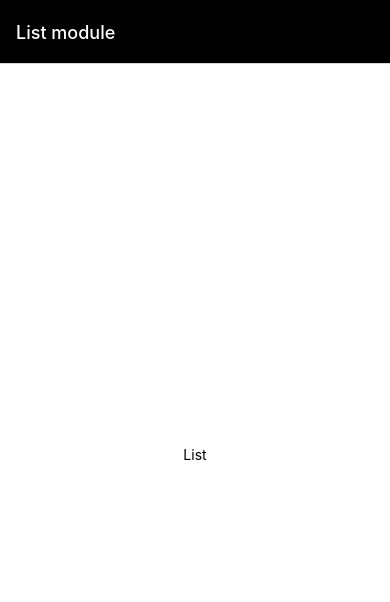
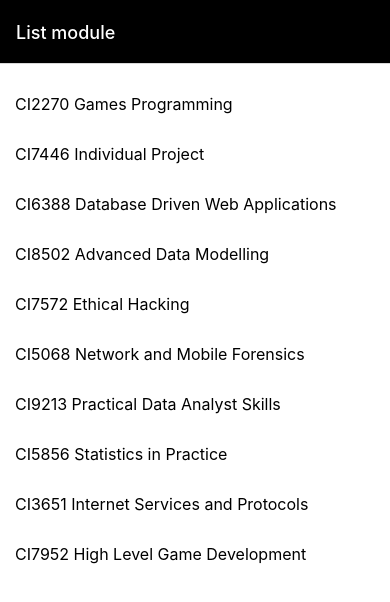
Before and after one commit to AdriSilveira/React-Native-crudler, a React Native app: screen /ModuleListScreen in a window 390 px wide. Shown: the top 602 px of the page. Built offline with nearby package versions, Linux system fonts and the light colour scheme.

Commit message:
Adding a flat file

```diff
--- /dev/null
+++ b/assets/src/data/modules.js
@@ -0,0 +1,93 @@
+const modules = [
+  {
+    ModuleID: 1,
+    ModuleName: " Games Programming",
+    ModuleCode: "CI2270",
+    ModuleLevel: 4,
+    ModuleLeaderID: 1,
+    ModuleImageURL:
+      "https://images.freeimages.com/images/small-previews/9b8/electronic-components-2-1242738.jpg",
+  },
+  {
+    ModuleID: 2,
+    ModuleName: " Individual Project",
+    ModuleCode: "CI7446",
+    ModuleLevel: 7,
+    ModuleLeaderID: 2,
+    ModuleImageURL:
+      "https://images.freeimages.com/images/small-previews/411/light-of-technology-1510575.jpg",
+  },
+  {
+    ModuleID: 3,
+    ModuleName: " Database Driven Web Applications",
+    ModuleCode: "CI6388",
+    ModuleLevel: 6,
+    ModuleLeaderID: 3,
+    ModuleImageURL:
+      "https://images.freeimages.com/images/small-previews/64b/vla-1-1315506.jpg",
+  },
+  {
+    ModuleID: 4,
+    ModuleName: " Advanced Data Modelling",
+    ModuleCode: "CI8502",
+    ModuleLevel: 6,
+    ModuleLeaderID: 4,
+    ModuleImageURL:
+      "https://images.freeimages.com/images/small-previews/293/cable-4-1243085.jpg",
+  },
+  {
+    ModuleID: 5,
+    ModuleName: " Ethical Hacking",
+    ModuleCode: "CI7572",
+    ModuleLevel: 7,
+    ModuleLeaderID: 5,
+    ModuleImageURL:
+      "https://images.freeimages.com/images/small-previews/fa1/cable-5-1243077.jpg",
+  },
+  {
+    ModuleID: 6,
+    ModuleName: " Network and Mobile Forensics",
+    ModuleCode: "CI5068",
+    ModuleLevel: 7,
+    ModuleLeaderID: 6,
+    ModuleImageURL:
+      "https://images.freeimages.com/images/small-previews/930/towertv-3-1423238.jpg",
+  },
+  {
+    ModuleID: 7,
+    ModuleName: " Practical Data Analyst Skills",
+    ModuleCode: "CI9213",
+    ModuleLevel: 5,
+    ModuleLeaderID: 7,
+    ModuleImageURL:
+      "https://images.freeimages.com/images/small-previews/cf5/cellphone-1313194.jpg",
+  },
+  {
+    ModuleID: 8,
+    ModuleName: " Statistics in Practice",
+    ModuleCode: "CI5856",
+    ModuleLevel: 7,
+    ModuleLeaderID: 8,
+    ModuleImageURL:
+      "https://images.freeimages.com/images/small-previews/4e8/sala-de-parto-03-1432033.jpg",
+  },
+  {
+    ModuleID: 9,
+    ModuleName: " Internet Services and Protocols",
+    ModuleCode: "CI3651",
+    ModuleLevel: 7,
+    ModuleLeaderID: 9,
+    ModuleImageURL:
+      "https://images.freeimages.com/images/small-previews/6cc/monitor-2-1242535.jpg",
+  },
+  {
+    ModuleID: 10,
+    ModuleName: " High Level Game Development",
+    ModuleCode: "CI7952",
+    ModuleLevel: 5,
+    ModuleLeaderID: null,
+    ModuleImageURL:
+      "https://images.freeimages.com/images/small-previews/402/rocket-in-the-museum-1450195.jpg",
+  },
+];
+export default modules;
--- a/assets/src/layout/Screen.js
+++ b/assets/src/layout/Screen.js
@@ -17,10 +17,9 @@
 
 const styles = StyleSheet.create({
   screen: {
+    padding: 15,
     flex: 1,
     backgroundColor: "#fff",
-    alignItems: "center",
-    justifyContent: "center",
   },
 });
 export default Screen;
--- a/assets/src/screens/ModuleListScreen.js
+++ b/assets/src/screens/ModuleListScreen.js
@@ -1,19 +1,49 @@
-import { StyleSheet, Text } from "react-native";
+import { Pressable, ScrollView, StyleSheet, Text, View } from "react-native";
 import Screen from "../layout/Screen";
+import initialModules from "../data/modules.js";
 
 export const ModuleListScreen = () => {
   //Initialisation----------------------------------------
+  const modules = initialModules;
+  const handleSelect = () => alert("Item Selected");
   //State-------------------------------------------------
   //Handlers----------------------------------------------
   //View--------------------------------------------------
 
   return (
     <Screen>
-      <Text>List</Text>
+      <ScrollView style={styles.container}>
+        {modules.map((module) => {
+          return (
+            <Pressable
+              key={module.ModuleCode}
+              style={styles.item}
+              onPress={handleSelect}
+            >
+              <View>
+                <Text style={styles.text}>
+                  {module.ModuleCode}
+                  {module.ModuleName}
+                </Text>
+              </View>
+            </Pressable>
+          );
+        })}
+      </ScrollView>
     </Screen>
   );
 };
 
-const styles = StyleSheet.create({});
+const styles = StyleSheet.create({
+  container: {},
+  item: {
+    paddingVertical: 15,
+    borderTopWidt: 1,
+    borderColor: "lightgray",
+  },
+  text: {
+    fontSize: 16,
+  },
+});
 
 export default ModuleListScreen;
```
